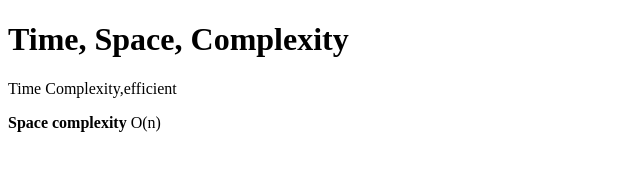
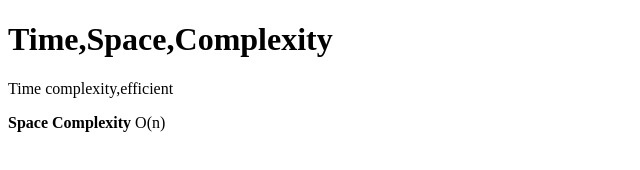
Before and after one commit to acciojob/time-and-space-complexity-ksrilaya, a website: page main.html in a window 1280 px wide. Shown: the whole page, without its empty margins (0-640 px from the left). Drawn offline with Linux system fonts and the light colour scheme.

Commit message:
created a submission

```diff
--- a/main.html
+++ b/main.html
@@ -7,9 +7,9 @@
 </head>
 
 <body>
-	<h1>Time, Space, Complexity</h1>
-	<p>Time Complexity,efficient</p>
-	<p><b>Space complexity</b> O(n)</p>
+	<h1>Time,Space,Complexity</h1>
+	<p>Time complexity,efficient</p>
+	<p><b>Space Complexity</b> O(n)</p>
 		<!-- the entire body must be written by student -->
     <script type="text/javascript" src="./script.js">
 </script>
```
